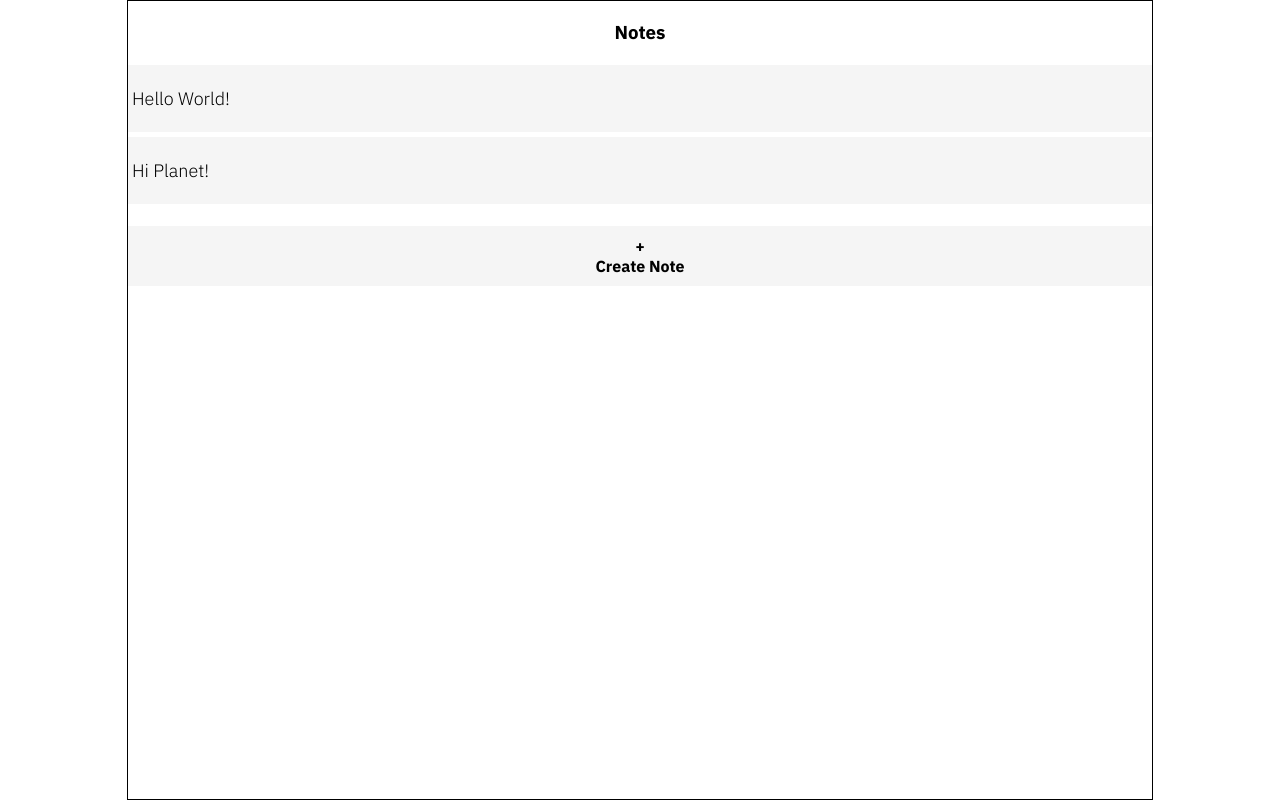
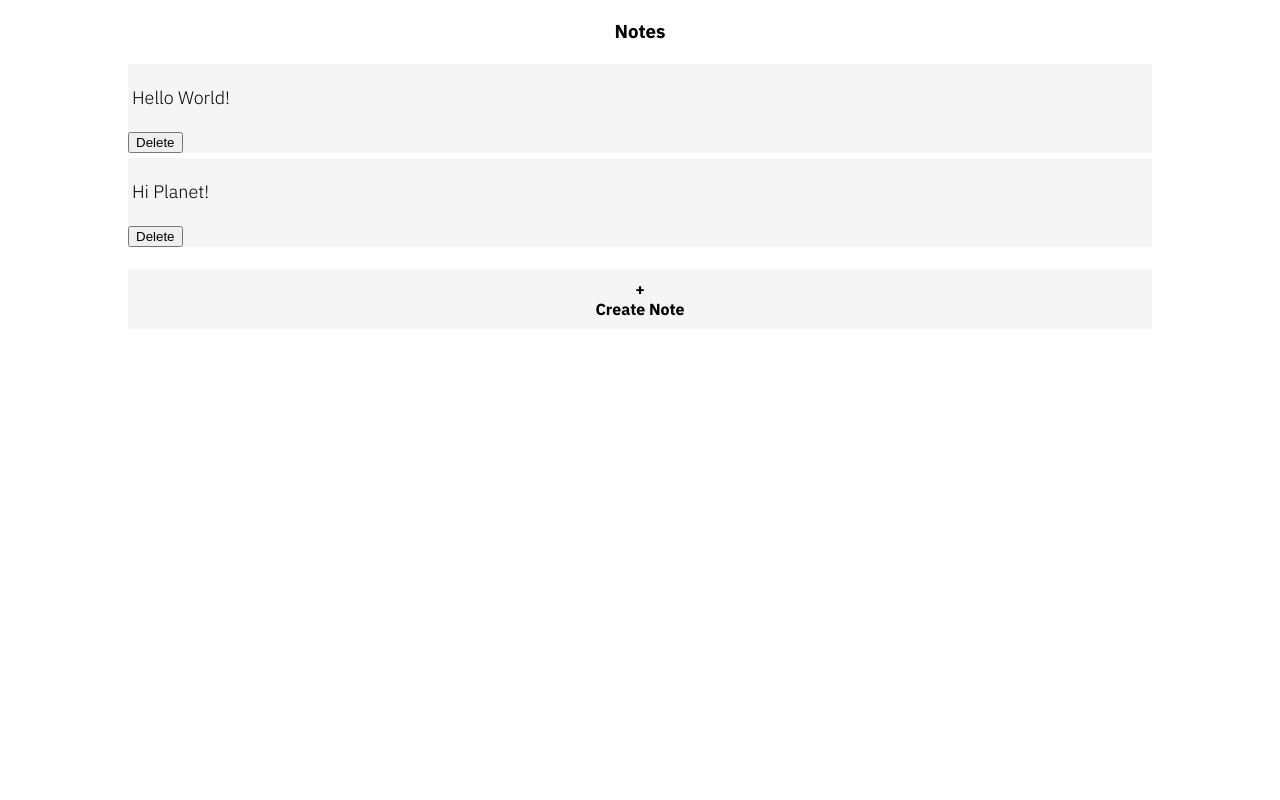
Before and after one commit to Pjaerr/Notebook, a React app: page / in a window 1280 px wide. Built offline with nearby package versions, Linux system fonts and the light colour scheme.

Commit message:
Added note deletion (temp

```diff
--- a/src/components/App.scss
+++ b/src/components/App.scss
@@ -10,8 +10,6 @@ $backgroundColour: #FFFFFF;
     width: 100%;
 
     background: $backgroundColour;
-
-    border: 1px solid black;
 }
 
 @media (min-width: 900px)
--- a/src/components/CreateNote.js
+++ b/src/components/CreateNote.js
@@ -6,25 +6,33 @@ class CreateNote extends React.Component
 {
     state =
         {
-            value: ""
+            note: { text: "", key: "" },
         };
 
     handleChange = (event) =>
     {
-        this.setState({ value: event.target.value });
+        let text = event.target.value;
+
+        let rand = Math.random() * text.length
+
+        let substringLength = rand <= 10 ? rand : 5;
+
+        let key = text.substr(0, substringLength) + Date.now();
+
+        this.setState({ note: { text, key } });
     }
 
     createNote = (actionCancelled) =>
     {
         if (actionCancelled)
         {
-            this.props.addNote("");
+            this.props.addNote({ text: "", key: "" });
         }
         else
         {
-            this.props.addNote(this.state.value);
+            this.props.addNote(this.state.note);
 
-            this.setState({ value: "" });
+            this.setState({ note: { text: "", key: "" } });
         }
 
     }
--- a/src/components/Note.js
+++ b/src/components/Note.js
@@ -7,6 +7,7 @@ const Note = (props) =>
     return (
         <div className={styles.note}>
             <p>{props.text}</p>
+            <button onClick={() => { props.deleteNote(props.id) }}>Delete</button>
         </div>
     );
 }
--- a/src/components/Notes.js
+++ b/src/components/Notes.js
@@ -14,12 +14,12 @@ class Notes extends React.Component
             isCreatingNote: false
         };
 
-    addNote = (text) =>
+    addNote = (note) =>
     {
-        if (text !== "")
+        if (note.text !== "")
         {
             let { notes } = this.state;
-            notes.push(text);
+            notes.push(note);
             this.setState({ notes, isCreatingNote: false });
         }
         else
@@ -34,12 +34,28 @@ class Notes extends React.Component
 
         if (notes.length > 0)
         {
-            return notes.map(note => <Note key={note.key} text={note.text} />);
+            return notes.map(note => <Note deleteNote={this.deleteNote} id={note.key} key={note.key} text={note.text} />);
         }
         else
         {
             return <p>Nothing to see here <span role="img" aria-label="Cool Sunglasses Emoji"> 😎 </span></p>
         }
+    }
+
+    deleteNote = (id) =>
+    {
+        let { notes } = this.state;
+
+        for (let i = notes.length - 1; i >= 0; i--)
+        {
+            if (notes[i].key === id)
+            {
+                notes.splice(i, 1);
+                i = 0;
+            }
+        }
+
+        this.setState({ notes });
     }
 
     render()
```
